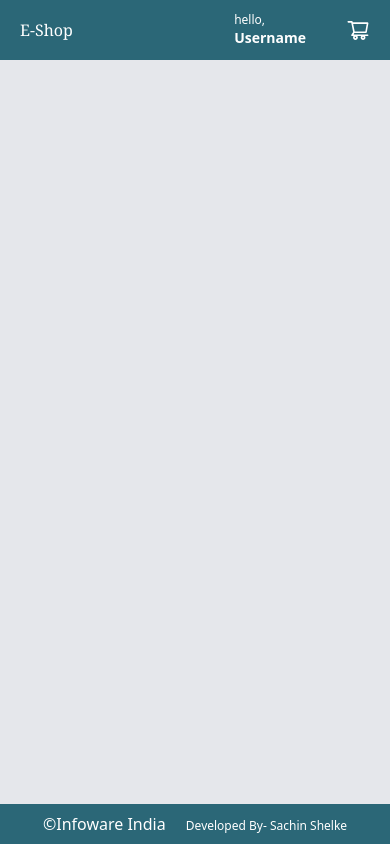
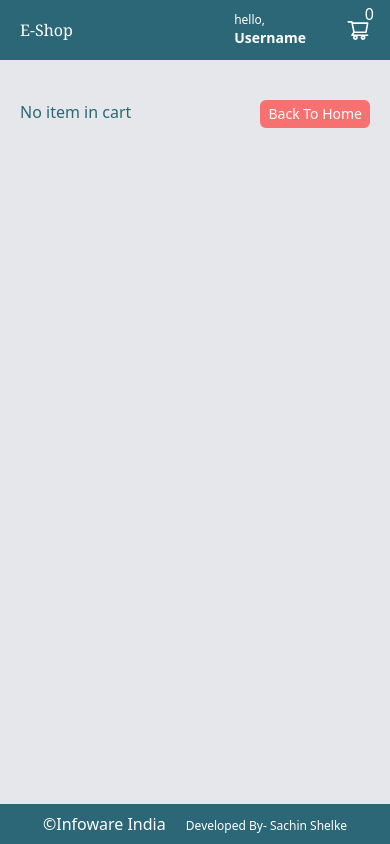
Before and after one commit to SachinShelke7/Infoware, a Next.js app: page /cart in a window 390 px wide. Built offline with nearby package versions, Linux system fonts and the light colour scheme.

Commit message:
cart_number

```diff
--- a/src/components/navbar/Navbar.jsx
+++ b/src/components/navbar/Navbar.jsx
@@ -1,9 +1,15 @@
-import React, { useEffect } from "react";
+import React, { useEffect, useState } from "react";
 import { BsSearch } from "react-icons/bs";
 import { AiOutlineShoppingCart } from "react-icons/ai";
 import Link from "next/link";
 
 const Navbar = () => {
+  const [cartItem, setCartItem] = useState([]);
+  useEffect(() => {
+    const getCart = JSON.parse(localStorage.getItem("cart"));
+    setCartItem(getCart);
+  }, [localStorage.getItem("cart")]);
+
   return (
     <div className="main_nav">
       <div className="flex items-center space-x-10">
@@ -30,6 +36,9 @@ const Navbar = () => {
         <Link href="/cart" passHref>
           <div className="relative cursor-pointer">
             <AiOutlineShoppingCart className="w-6 h-6" />
+            <p className="absolute -top-4 -right-1">
+              {cartItem ? <span>{cartItem.length}</span> : <span>0</span>}
+            </p>
           </div>
         </Link>
       </div>
--- a/src/pages/cart.js
+++ b/src/pages/cart.js
@@ -1,6 +1,11 @@
 import React from "react";
 import Cart from "./components/Cart";
-import { Footer, Navbar } from "../components";
+import { Footer } from "../components";
+import dynamic from "next/dynamic";
+
+const Navbar = dynamic(() => import("../components/navbar/Navbar"), {
+  ssr: false,
+});
 
 const cart = () => {
   return (
--- a/src/pages/components/Cart.js
+++ b/src/pages/components/Cart.js
@@ -26,7 +26,7 @@ const Detail = () => {
   };
 
   return (
-    <div className="lg:py-16 w-full flex flex-col lg:flex-row lg:space-x-20 px-5 space-y-10 lg:space-y-0 mb-5">
+    <div className="lg:py-16 w-full flex flex-col lg:flex-row lg:space-x-20 px-5 space-y-10 lg:space-y-0 mb-5 pt-20">
       <div>
         <div className="pt-5 text-[#2b6777]">
           {items ? (
--- a/src/pages/details.js
+++ b/src/pages/details.js
@@ -1,7 +1,12 @@
 import React from "react";
 import Head from "next/head";
 import Detail from "./components/Detail";
-import { Footer, Navbar } from "../components";
+import { Footer } from "../components";
+import dynamic from "next/dynamic";
+
+const Navbar = dynamic(() => import("../components/navbar/Navbar"), {
+  ssr: false,
+});
 
 const details = () => {
   return (
--- a/src/pages/index.js
+++ b/src/pages/index.js
@@ -1,7 +1,12 @@
 import { useState, useEffect } from "react";
 import Head from "next/head";
-import { Footer, Main, Navbar } from "../components";
+import { Footer, Main } from "../components";
 import data from "./data.json";
+import dynamic from "next/dynamic";
+
+const Navbar = dynamic(() => import("../components/navbar/Navbar"), {
+  ssr: false,
+});
 
 export default function Home() {
   const [items, setItems] = useState(data);
```
